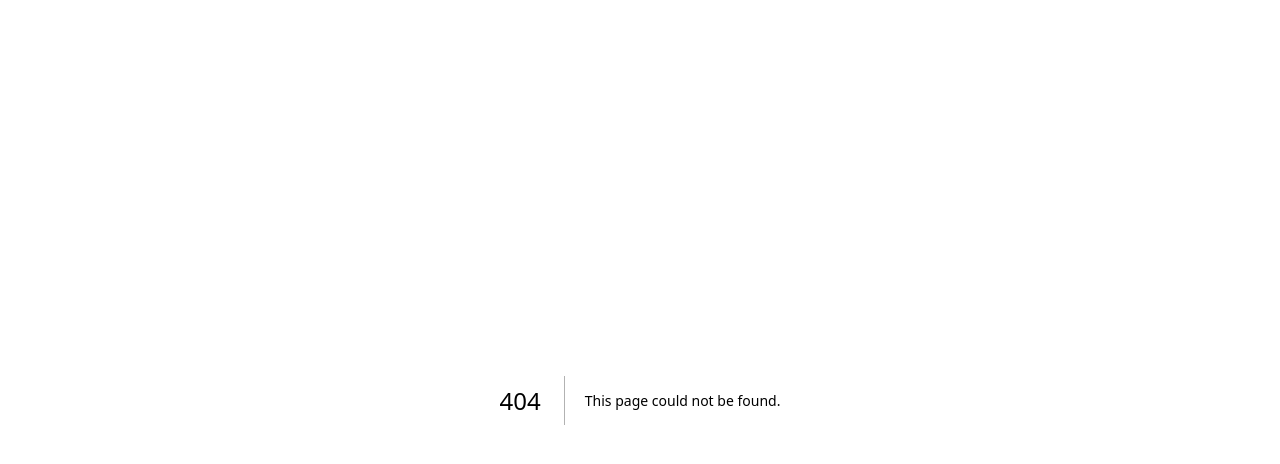
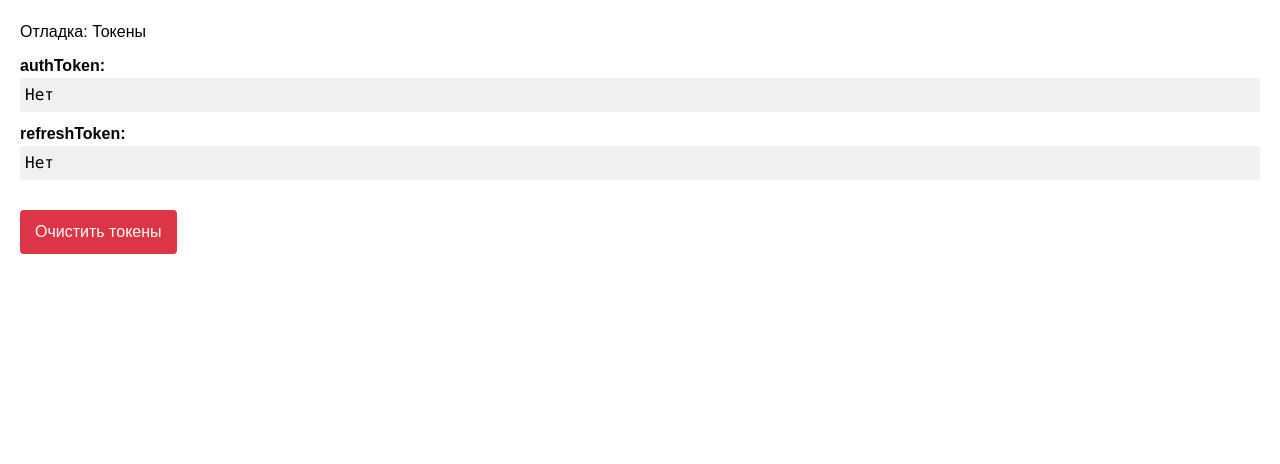
Before and after one commit to Fa-Dali/my-bathhouse-app, a Next.js app in the folder frontend/nextjs-dashboard/: page /debug-token in a window 1280 px wide. Before the commit this address had no page. Shown: the top 464 px of the page. Built offline with nearby package versions, Linux system fonts and the light colour scheme; a web font is replaced by a local one.

Commit message:
ХХХ ТРЭШ : ЛОГИН ФОРМА БЕЛАЙ ЭКРАН

```diff
--- a/frontend/nextjs-dashboard/app/auth/login/LoginForm.tsx
+++ b/frontend/nextjs-dashboard/app/auth/login/LoginForm.tsx
@@ -4,7 +4,7 @@
 
 import React, { useState, useEffect } from 'react';
 import axios from '@/app/utils/axiosConfig'; // Импортируем настроенный Axios
-import { usePathname, useSearchParams, redirect } from 'next/navigation';  // Новый API навигации
+import { usePathname, useSearchParams, useRouter } from 'next/navigation';  // Новый API навигации
 import LoadingPage from '@/app/auth/login/loading';
 import { useAuth } from '@/app/auth/contexts/auth-provider'; // Контекст аутентификации
 import { EyeIcon, EyeSlashIcon } from '@heroicons/react/24/outline'; // 🔥 добавили иконки
@@ -40,19 +40,21 @@ const LoginForm = () => {
   // Хуки навигации
   const pathname = usePathname();
   const searchParams = useSearchParams();
+  const router = useRouter();
 
   // Настройка заголовка Authorization при монтировании компонента
   useEffect(() => {
-    const setAuthorizationHeader = () => {
-      const token = localStorage.getItem('authToken');
+    // ✅ Проверка: только в браузере
+    if (typeof window === 'undefined') return;
 
-      console.log('Token из LoginForm.tsx:', localStorage.getItem('authToken'));
+    const token = localStorage.getItem('authToken');
+    console.log('Token из LoginForm.tsx:', token);
 
-      if (token) {
-        axios.defaults.headers.common['Authorization'] = `Bearer ${token}`;
-      }
-    };
-    setAuthorizationHeader();
+    if (token) {
+      axios.defaults.headers.common['Authorization'] = `Bearer ${token}`;
+    } else {
+      delete axios.defaults.headers.common['Authorization'];
+    }
   }, []);
 
   // Обработчик обновления токена
@@ -88,7 +90,7 @@ const LoginForm = () => {
     setLoading(true); // Активируем режим ожидания
 
     try {
-      const response = await axios.post('/api/login', credentials);
+      const response = await axios.post('http://localhost:8000/api/login', credentials);
 
       if (response.status === 200) {
         // Сохраняем токен и выполняем успешную авторизацию
@@ -98,7 +100,8 @@ const LoginForm = () => {
         loginSuccess();
         const redirectUrl = sessionStorage.getItem('redirectUrl') || '/dashboard';
         sessionStorage.clear(); // Очищаем всю сессионную память
-        redirect(redirectUrl); // Переходим на новую страницу
+        //redirect(redirectUrl);  Переходим на новую страницу
+        router.push(redirectUrl);
       } else {
         throw new Error('Ошибка авторизации.');
       }
@@ -196,7 +199,7 @@ const LoginForm = () => {
 
             <button
               type="button"
-              onClick={() => redirect('/auth/register')} // Используем глобальную функцию redirect()
+              onClick={() => router.push('/auth/register')} // Используем глобальную функцию redirect()
               disabled={loading}
               className={`bg-slate-600 hover:bg-green-700 text-white font-bold py-2 px-4 rounded ${loading ? 'opacity-50 cursor-not-allowed' : ''}`}
             >
--- a/frontend/nextjs-dashboard/app/dashboard/layout.tsx
+++ b/frontend/nextjs-dashboard/app/dashboard/layout.tsx
@@ -23,9 +23,9 @@ export default function Layout({ children }: { children: React.ReactNode }) {
         {/* Основное содержимое, имеющее отступ сверху равный высоте шапки */}
         {/* <main className="p-6 sm:overflow-y-auto md:p-12 pt-[64px]" style={{ paddingTop: '0px' }}> */}
         <main className=" bg-gray-100">
-          {/* <AuthProvider> */}
+          <AuthProvider>
             {children}
-          {/* </AuthProvider> */}
+          </AuthProvider>
 
         </main>
       </div>
--- a/frontend/nextjs-dashboard/app/dashboard/staff-table/staff-page/useUsers.tsx
+++ b/frontend/nextjs-dashboard/app/dashboard/staff-table/staff-page/useUsers.tsx
@@ -26,7 +26,7 @@ const useUsers = () => {
 
   const fetchUsers = async () => {
     try {
-      const token = localStorage.getItem('access_token');
+      const token = localStorage.getItem('authToken');
       const response = await axios.get('http://localhost:8000/api/users/', {
         headers: { Authorization: `Bearer ${token}` }
       });
--- /dev/null
+++ b/frontend/nextjs-dashboard/app/debug-token/page.tsx
@@ -0,0 +1,61 @@
+// Для проверки токена
+'use client';
+
+import { useState, useEffect } from 'react';
+
+export default function DebugToken() {
+  const [tokens, setTokens] = useState<{ auth: string | null; refresh: string | null }>({
+    auth: null,
+    refresh: null,
+  });
+
+  useEffect(() => {
+    // Этот код выполнится ТОЛЬКО в браузере
+    setTokens({
+      auth: localStorage.getItem('authToken'),
+      refresh: localStorage.getItem('refreshToken'),
+    });
+  }, []);
+
+  const clearTokens = () => {
+    localStorage.removeItem('authToken');
+    localStorage.removeItem('refreshToken');
+    setTokens({ auth: null, refresh: null });
+    alert('Токены удалены');
+  };
+
+  return (
+    <div style={{ padding: '20px', fontFamily: 'Arial, sans-serif' }}>
+      <h2>Отладка: Токены</h2>
+
+      <div style={{ margin: '10px 0' }}>
+        <strong>authToken:</strong>
+        <pre style={{ background: '#f0f0f0', padding: '5px', borderRadius: '3px' }}>
+          {tokens.auth ? tokens.auth.substring(0, 50) + '...' : 'Нет'}
+        </pre>
+      </div>
+
+      <div style={{ margin: '10px 0' }}>
+        <strong>refreshToken:</strong>
+        <pre style={{ background: '#f0f0f0', padding: '5px', borderRadius: '3px' }}>
+          {tokens.refresh ? tokens.refresh.substring(0, 50) + '...' : 'Нет'}
+        </pre>
+      </div>
+
+      <button
+        onClick={clearTokens}
+        style={{
+          marginTop: '20px',
+          padding: '10px 15px',
+          background: '#dc3545',
+          color: 'white',
+          border: 'none',
+          borderRadius: '4px',
+          cursor: 'pointer',
+        }}
+      >
+        Очистить токены
+      </button>
+    </div>
+  );
+}
--- a/frontend/nextjs-dashboard/app/utils/axiosConfig.tsx
+++ b/frontend/nextjs-dashboard/app/utils/axiosConfig.tsx
@@ -2,16 +2,24 @@
 
 import axios from 'axios';
 
-let axiosInstance = axios.create();
+const api = axios.create({
+  baseURL: 'http://localhost:8000',
+});
 
-// Функция для настройки заголовка Authorization
-const setAuthorizationHeader = () => {
-  const token = localStorage.getItem('authToken');
-  console.log('token из axiosConfig: ', token);
+// Перехватчик запросов — работает только в браузере
+api.interceptors.request.use(
+  (config) => {
+    if (typeof window !== 'undefined') {
+      const token = localStorage.getItem('authToken');
+      if (token) {
+        config.headers.Authorization = `Bearer ${token}`;
+      }
+    }
+    return config;
+  },
+  (error) => {
+    return Promise.reject(error);
+  }
+);
 
-  if (token) {
-    axiosInstance.defaults.headers.common['Authorization'] = `Bearer ${token}`;
-  }
-};
-
-export default axiosInstance;
+export default api;
```
